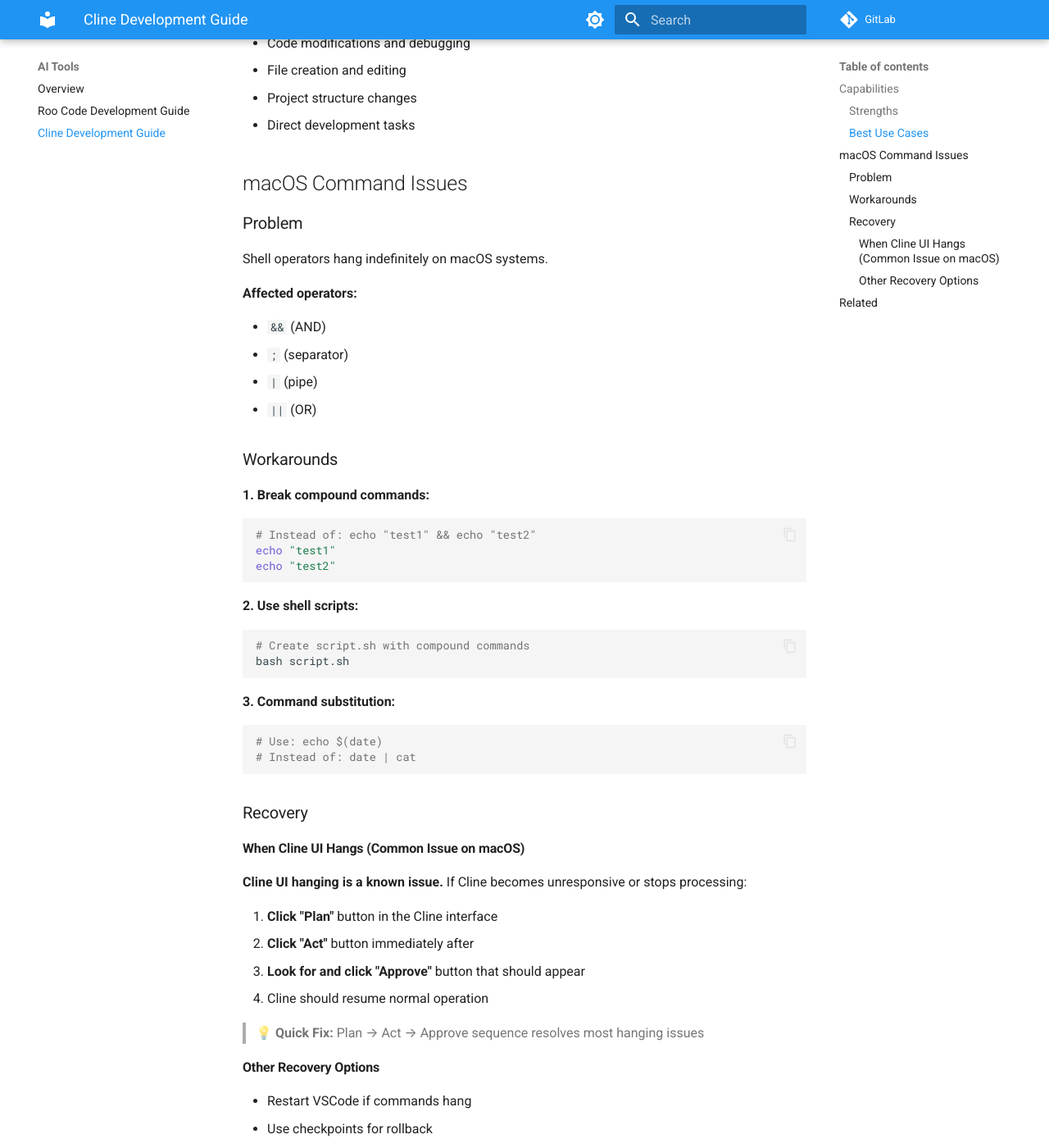
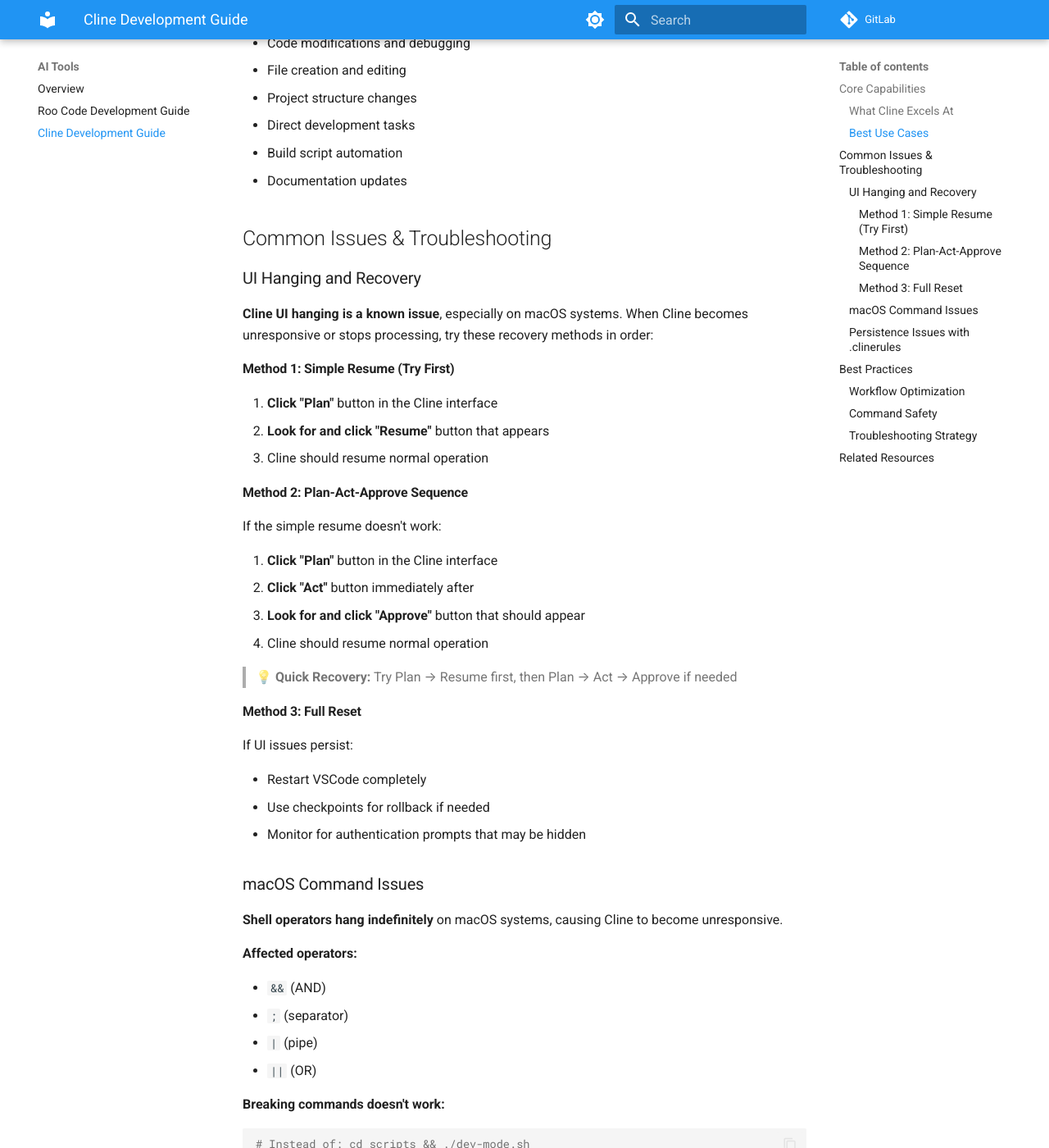
Before and after one commit to boost-edu-tools/gitinspectorgui, an MkDocs documentation site: the page built from docs/ai-tools/cline-guide.md, in a window 1280 px wide and 1400 px high, scrolled down 555 px. Shown: the whole window at 82% size. Built offline with MkDocs 1.6.1 and Material for MkDocs 9.7.7, drawn with Linux system fonts in a browser that asks for light colours; comment, search, counter and statistics services are not loaded; some of the changed text lies outside the part shown.

Commit message:
Rewrite cline-guide.md with comprehensive improvements
- Completely restructured guide for cohesive flow and readability
- Integrated .clinerules troubleshooting seamlessly into unified troubleshooting section
- Added tiered recovery approach: Plan→Resume (simple) then Plan→Act→Approve (complex)
- Fixed macOS command issues section:
  * Removed misleading 'break compound commands' solution
  * Added explanation why breaking commands fails (separate shell execution)
  * Added direct path execution solution (./scripts/file.sh vs cd && ./file.sh)
- Enhanced cross-references between related problems
- Improved formatting with consistent tone and actionable instructions
- Added comprehensive best practices and troubleshooting strategy sections

````diff
--- a/docs/ai-tools/cline-guide.md
+++ b/docs/ai-tools/cline-guide.md
@@ -1,15 +1,15 @@
 # Cline Development Guide
 
-Direct coding assistance with VSCode integration.
+Direct coding assistance with VSCode integration for streamlined development workflows.
 
-## Capabilities
+## Core Capabilities
 
-### Strengths
+### What Cline Excels At
 
--   **Direct file operations** - Reliable code generation and modification
--   **Single-agent workflow** - Straightforward task execution
--   **File system access** - Full project directory operations
--   **User approval workflow** - Safe, controlled changes
+-   **Direct file operations** - Reliable code generation, modification, and refactoring
+-   **Single-agent workflow** - Straightforward task execution without complex coordination
+-   **Full file system access** - Complete project directory operations and navigation
+-   **User approval workflow** - Safe, controlled changes with explicit confirmation steps
 
 ### Best Use Cases
 
@@ -17,12 +17,43 @@
 -   File creation and editing
 -   Project structure changes
 -   Direct development tasks
+-   Build script automation
+-   Documentation updates
 
-## macOS Command Issues
+## Common Issues & Troubleshooting
 
-### Problem
+### UI Hanging and Recovery
 
-Shell operators hang indefinitely on macOS systems.
+**Cline UI hanging is a known issue**, especially on macOS systems. When Cline becomes unresponsive or stops processing, try these recovery methods in order:
+
+#### Method 1: Simple Resume (Try First)
+
+1. **Click "Plan"** button in the Cline interface
+2. **Look for and click "Resume"** button that appears
+3. Cline should resume normal operation
+
+#### Method 2: Plan-Act-Approve Sequence
+
+If the simple resume doesn't work:
+
+1. **Click "Plan"** button in the Cline interface
+2. **Click "Act"** button immediately after
+3. **Look for and click "Approve"** button that should appear
+4. Cline should resume normal operation
+
+> **💡 Quick Recovery:** Try Plan → Resume first, then Plan → Act → Approve if needed
+
+#### Method 3: Full Reset
+
+If UI issues persist:
+
+-   Restart VSCode completely
+-   Use checkpoints for rollback if needed
+-   Monitor for authentication prompts that may be hidden
+
+### macOS Command Issues
+
+**Shell operators hang indefinitely** on macOS systems, causing Cline to become unresponsive.
 
 **Affected operators:**
 
@@ -31,50 +62,90 @@
 -   `|` (pipe)
 -   `||` (OR)
 
-### Workarounds
-
-**1. Break compound commands:**
+**Breaking commands doesn't work:**
 
 ```bash
-# Instead of: echo "test1" && echo "test2"
-echo "test1"
-echo "test2"
+# Instead of: cd scripts && ./dev-mode.sh
+# do not use
+cd scripts
+./dev-mode.sh
 ```
 
-**2. Use shell scripts:**
+This fails because Cline executes each command in a new shell instance. The directory change from `cd` is lost when the next command runs.
+
+**Solutions:**
+
+**Use direct path execution:**
+
+```bash
+# Instead of: cd scripts && ./dev-mode.sh
+./scripts/dev-mode.sh
+```
+
+**Use shell scripts for complex operations:**
 
 ```bash
 # Create script.sh with compound commands
 bash script.sh
 ```
 
-**3. Command substitution:**
+**Use command substitution:**
 
 ```bash
 # Use: echo $(date)
 # Instead of: date | cat
 ```
 
-### Recovery
+### Persistence Issues with .clinerules
 
-#### **When Cline UI Hangs (Common Issue on macOS)**
+**Problem:** Cline often reverts to default behavior, ignoring `.clinerules` folder configurations even when properly structured (one file per rule, top-level placement).
 
-**Cline UI hanging is a known issue.** If Cline becomes unresponsive or stops processing:
+**Root Causes:**
 
-1. **Click "Plan"** button in the Cline interface
-2. **Click "Act"** button immediately after
-3. **Look for and click "Approve"** button that should appear
-4. Cline should resume normal operation
+1. **Context reset** - Cline doesn't maintain `.clinerules` awareness across chat sessions
+2. **Rule loading timing** - Rules may not load at task start or when switching project areas
+3. **Memory limitations** - Long conversations can deprioritize earlier context including rules
 
-> **💡 Quick Fix:** Plan → Act → Approve sequence resolves most hanging issues
+**Effective Workarounds:**
 
-#### Other Recovery Options
+1. **Explicit reminders** - Begin new sessions with "Please read and follow the rules in .clinerules"
+2. **Reference rules when correcting** - Say "Please check .clinerules" rather than just correcting behavior
+3. **Shorter conversation sessions** - Start fresh chats for new features/tasks to ensure rule loading
+4. **Rule summaries** - Add `.clinerules/README.md` listing all active rules as quick reference
 
--   Restart VSCode if commands hang
--   Use checkpoints for rollback
--   Monitor for authentication prompts
+**Future Improvements Being Discussed:**
 
-## Related
+-   Auto-loading `.clinerules` at conversation start
+-   Persistent rule awareness across sessions
+-   Better VS Code workspace integration
+
+## Best Practices
+
+### Workflow Optimization
+
+-   **Start sessions with rule reminders** if using `.clinerules`
+-   **Break complex tasks** into smaller, focused conversations
+-   **Use checkpoints** before major changes
+-   **Monitor for hanging** and apply recovery methods promptly
+
+### Command Safety
+
+-   **Avoid shell operators** on macOS (use separate commands instead)
+-   **Test complex commands** in shell scripts first
+-   **Keep approval workflow enabled** for safety
+
+### Troubleshooting Strategy
+
+1. **Try simple recovery first** (Plan → Resume)
+2. **Escalate to Plan-Act-Approve** if needed
+3. **Check for .clinerules issues** if behavior seems inconsistent
+4. **Restart VSCode** as last resort
+
+## Related Resources
 
 -   **[AI Tools Overview](overview.md)** - Complete AI development ecosystem guide
--   **[Roo Code Guide](roo-code-guide.md)** - Multi-agent workflows
+-   **[Roo Code Guide](roo-code-guide.md)** - Multi-agent workflows and advanced patterns
+
+---
+
+> **Note:** These issues represent known limitations that the Cline development team is actively working to resolve. The workarounds provided are currently the most reliable solutions available.
````
